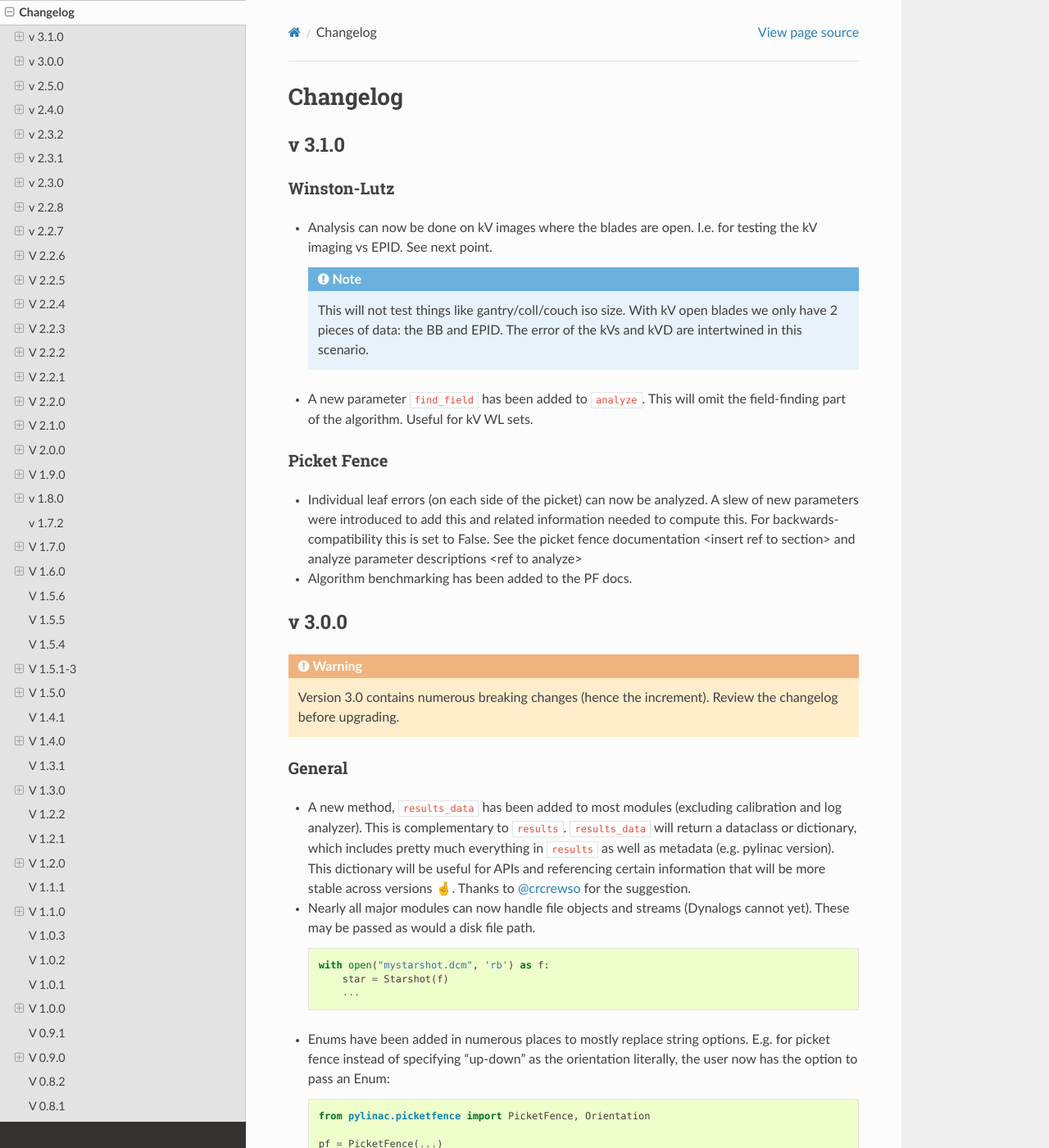
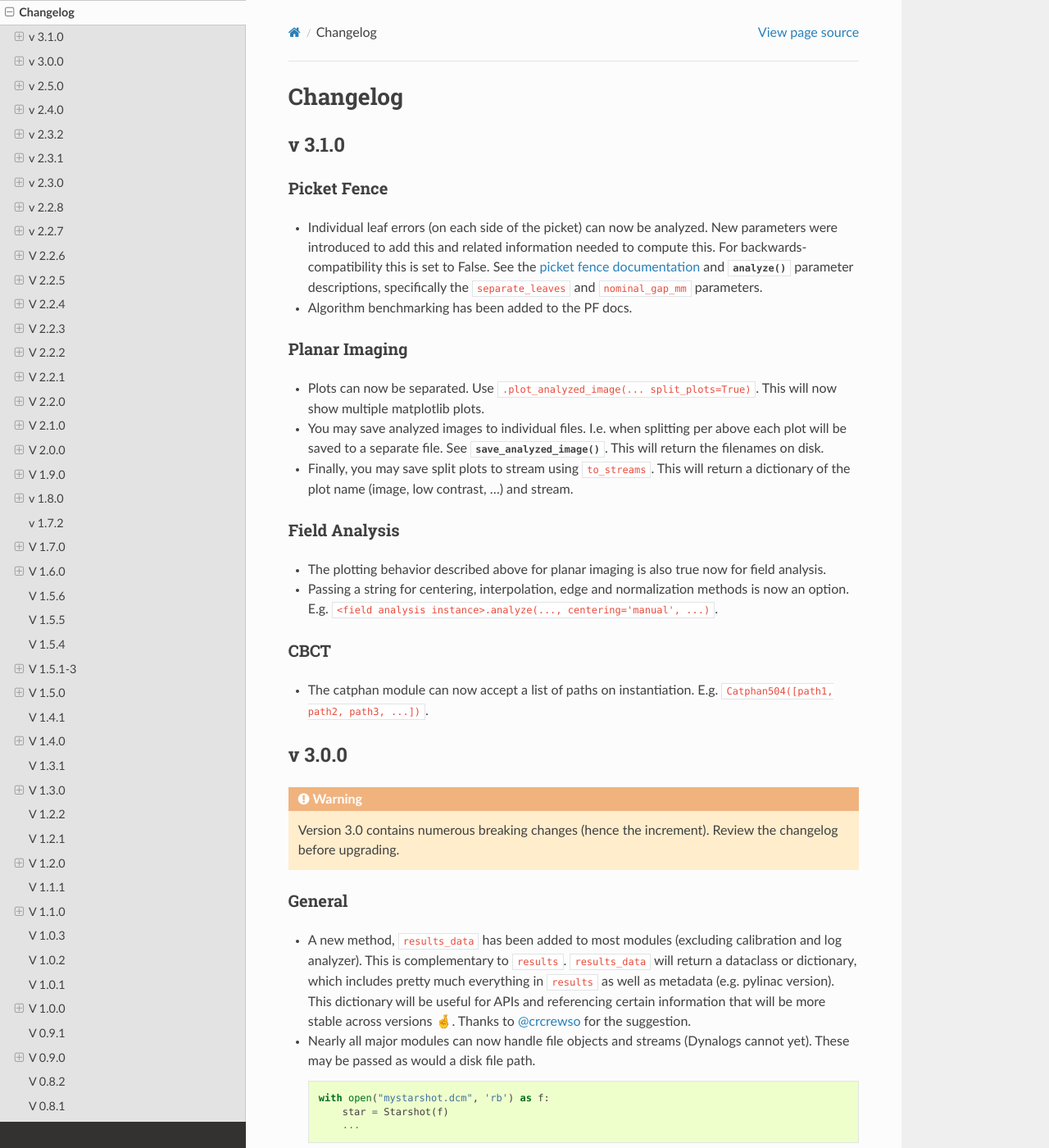
Before and after one commit to jrkerns/pylinac, a Sphinx documentation site: the page built from docs/source/changelog.rst, in a window 1280 px wide and 1400 px high. Shown: the whole window at 82% size. Built offline with Sphinx 7.4.7 and the Read the Docs theme 2.0.0, drawn with Linux system fonts in a browser that asks for light colours; cross-references to code outside the pages are shown as plain code; some of the changed text lies outside the part shown.

Commit message:
Prepare for v3.1

```diff
--- a/docs/source/changelog.rst
+++ b/docs/source/changelog.rst
@@ -6,24 +6,35 @@ Changelog
 v 3.1.0
 -------
 
-Winston-Lutz
-^^^^^^^^^^^^
-
-* Analysis can now be done on kV images where the blades are open. I.e. for testing the kV imaging vs EPID. See next point.
-
-  .. note::
-        This will not test things like gantry/coll/couch iso size. With kV open blades we only have 2 pieces of
-        data: the BB and EPID. The error of the kVs and kVD are intertwined in this scenario.
-* A new parameter ``find_field`` has been added to ``analyze``. This will omit the field-finding part of the algorithm.
-  Useful for kV WL sets.
-
 Picket Fence
 ^^^^^^^^^^^^
 
-* Individual leaf errors (on each side of the picket) can now be analyzed. A slew of new parameters were introduced to
+* Individual leaf errors (on each side of the picket) can now be analyzed. New parameters were introduced to
   add this and related information needed to compute this. For backwards-compatibility this is set to False. See the
-  picket fence documentation <insert ref to section> and analyze parameter descriptions <ref to analyze>
+  :ref:`picket fence documentation <picket-fence>` and :meth:`~pylinac.picketfence.PicketFence.analyze` parameter descriptions,
+  specifically the ``separate_leaves`` and ``nominal_gap_mm`` parameters.
 * Algorithm benchmarking has been added to the PF docs.
+
+Planar Imaging
+^^^^^^^^^^^^^^
+
+* Plots can now be separated. Use ``.plot_analyzed_image(... split_plots=True)``. This will now show multiple matplotlib plots.
+* You may save analyzed images to individual files.
+  I.e. when splitting per above each plot will be saved to a separate file. See :meth:`~pylinac.planar_imaging.LeedsTOR.save_analyzed_image`.
+  This will return the filenames on disk.
+* Finally, you may save split plots to stream using ``to_streams``. This will return a dictionary of the plot name (image, low contrast, ...) and stream.
+
+Field Analysis
+^^^^^^^^^^^^^^
+
+* The plotting behavior described above for planar imaging is also true now for field analysis.
+* Passing a string for centering, interpolation, edge and normalization methods is now an option. E.g. ``<field analysis instance>.analyze(..., centering='manual', ...)``.
+
+CBCT
+^^^^
+
+* The catphan module can now accept a list of paths on instantiation. E.g. ``Catphan504([path1, path2, path3, ...])``.
+
 
 v 3.0.0
 -------
--- a/docs/source/conf.py
+++ b/docs/source/conf.py
@@ -13,8 +13,8 @@
 # All configuration values have a default; values that are commented out
 # serve to show the default.
 
+import os
 import sys
-import os
 
 # If extensions (or modules to document with autodoc) are in another directory,
 # add these directories to sys.path here. If the directory is relative to the
@@ -66,7 +66,7 @@ master_doc = 'index'
 
 # General information about the project.
 project = 'pylinac'
-copyright = '2021'
+copyright = '2022'
 author = 'James Kerns'
 
 # The version info for the project you're documenting, acts as replacement for
@@ -74,9 +74,9 @@ author = 'James Kerns'
 # built documents.
 #
 # The short X.Y version.
-version = '3.0'
+version = '3.1'
 # The full version, including alpha/beta/rc tags.
-release = '3.0.0'
+release = '3.1.0'
 
 # The language for content autogenerated by Sphinx. Refer to documentation
 # for a list of supported languages.
--- a/docs/source/picketfence.rst
+++ b/docs/source/picketfence.rst
@@ -1,3 +1,5 @@
+.. _picket-fence:
+
 ============
 Picket Fence
 ============
--- a/pylinac/version.py
+++ b/pylinac/version.py
@@ -1,2 +1,2 @@
-__version__ = '3.0.2'
-__version_info__ = (3, 0, 2)
+__version__ = '3.1.0'
+__version_info__ = (3, 1, 0)
--- a/requirements-dev.txt
+++ b/requirements-dev.txt
@@ -1,3 +1,4 @@
 -r requirements.txt
 pytest-xdist
 google-cloud-storage
+sphinx-autobuild
--- a/setup.py
+++ b/setup.py
@@ -4,7 +4,7 @@ from setuptools import setup, find_packages
 with open('requirements.txt') as f:
     required = f.read().splitlines()
 
-__version__ = '3.0.2'
+__version__ = '3.1.0'
 
 
 setup(
```
